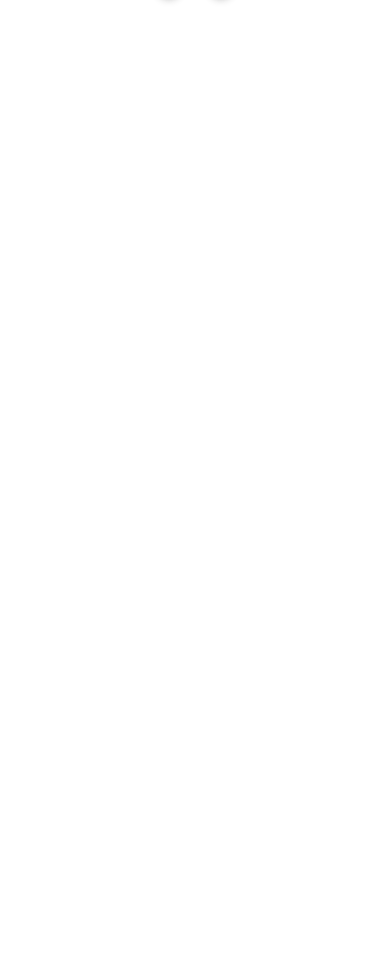
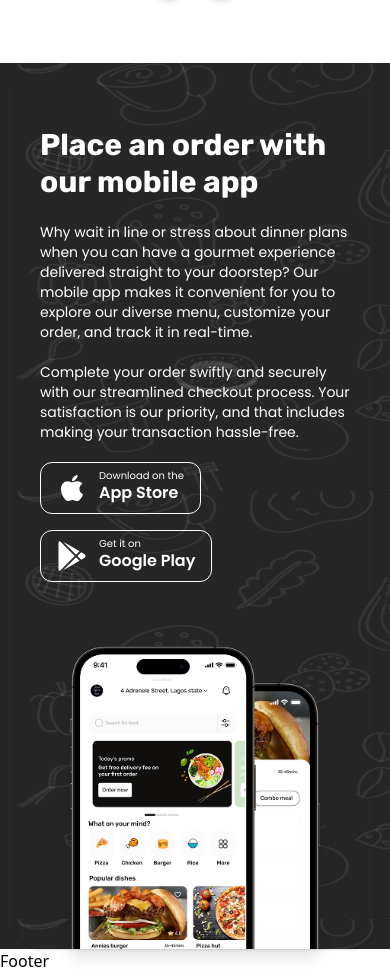
Before and after one commit to Jchosenn/cravings_food, a React (Vite) app: page / in a window 390 px wide. Shown: the part 7120-8093 px from the top of the page. Before the commit the page ends 7183 px from the top, so only its background shows below. Built offline with nearby package versions, Linux system fonts and the light colour scheme.

Commit message:
feat: added Cta section

```diff
--- a/index.html
+++ b/index.html
@@ -4,7 +4,7 @@
     <meta charset="UTF-8" />
     <link rel="icon" type="image/svg+xml" href="/src/assets/images/craving-favicon.svg" />
     <meta name="viewport" content="width=device-width, initial-scale=1.0" />
-    <title>Cravings</title>
+    <title>Craving</title>
   </head>
   <body>
     <div id="root"></div>
--- /dev/null
+++ b/src/components/Cta.jsx
@@ -0,0 +1,68 @@
+import { FaApple, FaGooglePlay } from "react-icons/fa6"
+import craving from "../assets/images/craving-mobile.png"
+import { motion } from "framer-motion"
+
+export const Cta = () => {
+  return (
+    <div className="px-4  lg:px-20 bg-[url('/imageBg/craving-cta-bg.png')]">
+      <motion.div
+        initial={{ opacity: 0, y: 40 }}
+        animate={{ opacity: 1, y: 0 }}
+        transition={{ duration: 0.7, ease: "easeOut" }}
+        className=" rounded-3xl px-6 md:px-12 pt-16 md:pt-20 flex flex-col md:flex-row items-center justify-between gap-16 shadow-sm"
+      >
+        <motion.div
+          initial={{ opacity: 0, x: -40 }}
+          animate={{ opacity: 1, x: 0 }}
+          transition={{ duration: 0.8, delay: 0.2 }}
+          className="flex flex-col gap-7"
+        >
+          <div className="font-poppins flex flex-col gap-5 text-white">
+            <h1 className="font-rubik text-3xl font-bold leading-tight md:w-[470px]">
+              Place an order with our mobile app
+            </h1>
+
+            <p className="text-sm  md:w-[480px]">
+              Why wait in line or stress about dinner plans when you can have a gourmet experience delivered straight to your doorstep? Our mobile app makes it convenient for you to explore our diverse menu, customize your order, and track it in real-time.
+            </p>
+            <p className="text-sm   md:w-[480px]">
+              Complete your order swiftly and securely with our streamlined checkout process. Your satisfaction is our priority, and that includes making your transaction hassle-free.
+            </p>
+            <div className="flex items-center gap-4 flex-wrap">
+              <motion.div
+                whileHover={{ scale: 1.07 }}
+                className="border border-white text-white flex items-center px-4 py-2 rounded-xl gap-3 cursor-pointer"
+              >
+                <FaApple className="text-3xl" />
+                <div>
+                  <p className="text-[10px] leading-none">Download on the</p>
+                  <p className="text-base font-semibold">App Store</p>
+                </div>
+              </motion.div>
+              <motion.div
+                whileHover={{ scale: 1.07 }}
+                className="border border-white text-white flex items-center px-4 py-2 rounded-xl gap-3 cursor-pointer"
+              >
+                <FaGooglePlay className="text-3xl" />
+                <div>
+                  <p className="text-[10px] leading-none">Get it on</p>
+                  <p className="text-base font-semibold">Google Play</p>
+                </div>
+              </motion.div>
+            </div>
+          </div>
+        </motion.div>
+
+        {/* IMAGE SECTION */}
+        <motion.img
+          src={craving}
+          alt="Craving app interface"
+          initial={{ opacity: 0, scale: 0.85 }}
+          animate={{ opacity: 1, scale: 1 }}
+          transition={{ duration: 0.9, ease: "easeOut", delay: 0.3 }}
+          className="w-[250px] md:w-[340px] lg:w-[380px] drop-shadow-xl"
+        />
+      </motion.div>
+    </div>
+  )
+}
--- /dev/null
+++ b/src/components/Footer.jsx
@@ -0,0 +1,6 @@
+
+export const Footer = () => {
+  return (
+    <div>Footer</div>
+  )
+}
--- a/src/pages/Home.jsx
+++ b/src/pages/Home.jsx
@@ -4,16 +4,20 @@ import { PageCarousel } from "../components/PageCarousel"
 import { Features } from "../components/Features"
 import { Restaurant } from "../components/Restaurant"
 import { Review } from "../components/Review"
+import { Cta } from "../components/Cta"
+import { Footer } from "../components/Footer"
 
 export const Home = () => {
   return (
-    <div className="py- md:py- md:px-2">
+    <div className="py- md:py- md:px-">
         <Navbar/>
         <Hero/>
         <PageCarousel/>
         <Features/>
         <Restaurant/>
         <Review/>
+        <Cta/>
+        <Footer/>
     </div>
   )
 }
```
Also changed, not shown: public/imageBg/craving-cta-bg.png (renamed from src/assets/images/craving-cta-bg.png).
